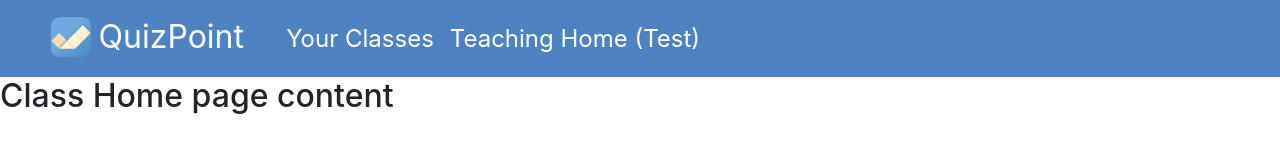
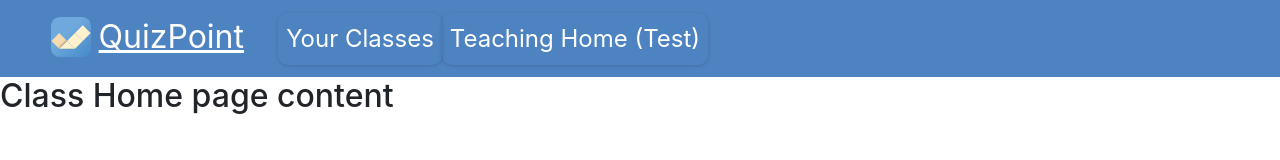
Before and after one commit to maxwebbnz/quizpoint, a React (Create React App) app in the folder quizpoint/: page / in a window 1280 px wide. Shown: the top 160 px of the page. Built offline with nearby package versions, Linux system fonts and the light colour scheme.

Commit message:
Navbar looks prettier with drop shadows and hover effects

```diff
--- a/quizpoint/src/main/components/NavBar.css
+++ b/quizpoint/src/main/components/NavBar.css
@@ -24,6 +24,8 @@
     margin-bottom:3px;
     margin-left:4%;
     color:white !important;
+    text-decoration: underline;
+    background-color:#4E83C2 !important;
 }
 .navbar-brand img{
     margin-right:4%;
@@ -34,5 +36,14 @@
     margin-right:4%;
 }
 .nav-link{
+    box-shadow: rgba(0, 0, 0, 0.16) 0px 1px 4px;
+    border-radius:10px;
     color:white !important;
 }
+a:hover{
+    background-color:#4e79c2 ;
+}
+.navbar-dropdown button{
+    background-color:white !important;
+    color:#4E83C2 !important;
+}
--- a/quizpoint/src/main/components/Navbar.js
+++ b/quizpoint/src/main/components/Navbar.js
@@ -10,17 +10,17 @@ import logo from './logo.svg'
 const NavBar = () => {
     return (
         <Navbar expand="lg">
-                <Navbar.Brand className = "navbar-brand" href=""><img src={logo} width="40" height="40" alt="QuizPoint Logo"/>QuizPoint</Navbar.Brand>
+                <Navbar.Brand className = "navbar-brand" href="/"><img src={logo} width="40" height="40" alt="QuizPoint Logo"/>QuizPoint</Navbar.Brand>
                 <Nav className="navbar-links">
                     {/* Normal view --Note, dissapears once screen is small */}
-                    <Nav.Link className="" href="">Your Classes</Nav.Link>
-                    <Nav.Link className="" href="">Teaching Home (Test)</Nav.Link>
+                    <Nav.Link className="" href="/classHome">Your Classes</Nav.Link>
+                    <Nav.Link className="" href="/tcs">Teaching Home (Test)</Nav.Link>
                     {/* Dropdown is hidden until screen size is small */}
                     <Dropdown className="navbar-dropdown">
                         <Dropdown.Toggle className="navbar-dropdown-toggle"></Dropdown.Toggle>
-                        <Dropdown.Menu className="position-absolute dropdown-menu-end">
-                            <Dropdown.Item className="">Your Classes</Dropdown.Item>
-                            <Dropdown.Item className="">Teaching Home</Dropdown.Item>
+                        <Dropdown.Menu className="navbar-dropdown-menu position-absolute dropdown-menu-end">
+                            <Dropdown.Item href="/classHome" className="">Your Classes</Dropdown.Item>
+                            <Dropdown.Item href="/tcs" className="">Teaching Home</Dropdown.Item>
                         </Dropdown.Menu>
                     </Dropdown>
                 </Nav>
```
